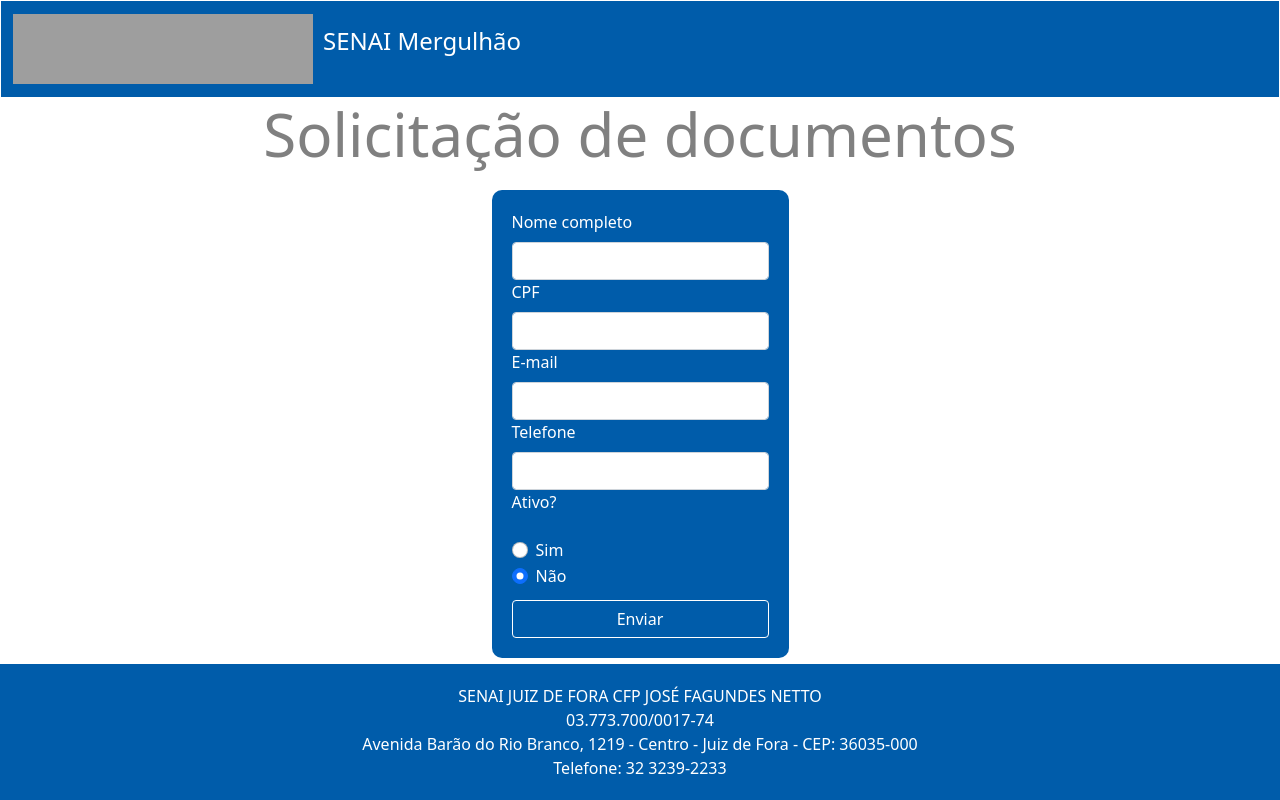
After one commit to RukaRey/senai-projetos, a PHP site: page /i.php in a window 1280 px wide. The commit adds this page. Run offline with PHP 8.4, Linux system fonts and the light colour scheme; grey boxes are pictures that could not be loaded.

Commit message:
Add files via upload

```diff
--- /dev/null
+++ b/secretaria/i.php
@@ -0,0 +1,161 @@
+<!doctype html>
+<html lang="en">
+<head>
+  <meta charset="utf-8">
+  <meta name="viewport" content="width=device-width, initial-scale=1">
+  <link href="https://cdn.jsdelivr.net/npm/bootstrap@5.0.2/dist/css/bootstrap.min.css" rel="stylesheet" integrity="sha384-EVSTQN3/azprG1Anm3QDgpJLIm9Nao0Yz1ztcQTwFspd3yD65VohhpuuCOmLASjC" crossorigin="anonymous">
+  <title>Senai</title>
+  <style>
+    body, html {
+      height: 100%;
+      margin: 0; /* Remover margens padrão */
+      padding: 0; /* Remover preenchimento padrão */
+    }
+
+    .container {
+      display: flex;
+      flex-direction: column;
+      justify-content: center;
+      align-items: center;
+      height: 100%;
+    }
+
+    .container2 {
+      display: flex;
+      flex-direction: column;
+      justify-content: center;
+      align-items: center;
+      margin-top: 20px; /* Adicionado um pequeno espaço */
+      margin-bottom: 10px; /* Espaço entre o formulário e o rodapé */
+    }
+
+    .azul {
+      background-color: #005caa !important;
+      color: white;
+      border: 1px solid ;
+      width: 100%;
+    }
+
+    .navbar-brand {
+      display: flex;
+      align-items: center;
+    }
+
+    .navbar-brand img {
+      margin-right: 10px;
+    }
+
+    footer {
+      background-color: #005caa ;
+      color: white;
+      padding: 20px;
+      text-align: center;
+      width: 100%;
+      position: fixed; /* Manteve o rodapé fixo */
+      bottom: 0;
+    }
+
+    .p1 {
+        color: white;
+        font-size: 24px;
+    }
+
+    .p2 {
+      font-size: 20px;
+      margin-top: 0;
+      margin-bottom: -5px;
+    }
+
+
+    .h1 {
+        color: gray;
+        font-size: 60px;
+        margin-top: 0;
+    }
+
+    h1, p {
+      text-align: center;
+    }
+
+    .custom-form {
+      background-color:  #005caa; /* Cor de fundo do formulário */
+      padding: 20px;
+      border-radius: 10px;
+      color: white; /* Cor do texto dentro do formulário */
+    }
+
+    .custom-form input[type="email"] {
+      color: white; /* Cor do texto dentro dos campos de entrada */
+    }
+
+    .custom-form label {
+      color: white; /* Cor do texto dos rótulos */
+    }
+
+    .custom-form button[type="submit"] {
+      margin-top: 10px; /* Adicionado espaço acima do botão */
+      background-color: #005caa; /* Cor de fundo do botão */
+      border-color: white; /* Cor da borda do botão */
+    }
+
+    input {
+        border: 1px solid white; /* Define a borda com cor branca */
+        padding: 5px; /* Apenas para dar um espaçamento interno ao input */
+    }
+  </style>
+</head>
+<body>
+  <nav class="navbar navbar-light bg-light azul">
+    <div class="container-fluid">
+      <a class="navbar-brand" href="#">
+        <img src="https://logodownload.org/wp-content/uploads/2019/08/senai-logo-7.png" alt="" width="300" height="70" class="d-inline-block align-text-top">
+        <p class="p1">SENAI Mergulhão</p>
+      </a>
+    </div>
+  </nav>
+  <h1 class="h1">Solicitação de documentos</h1>
+  <!-- noooooossa -->
+    <div class="container2">
+      <form action="php/form_emissao.php" method='post' class="custom-form"> <!-- Adicionei a classe custom-form aqui -->
+          <label for="exampleInputEmail1" class="form-label">Nome completo</label>
+          <input type="email" class="form-control" id="exampleInputEmail1" aria-describedby="emailHelp">
+
+          <label for="exampleInputEmail1" class="form-label">CPF</label>
+          <input type="email" class="form-control" id="exampleInputEmail1" aria-describedby="emailHelp">
+
+
+          <label for="exampleInputEmail1" class="form-label">E-mail</label>
+          <input type="email" class="form-control" id="exampleInputEmail1" aria-describedby="emailHelp">
+
+
+          <label for="exampleInputEmail1" class="form-label">Telefone</label>
+          <input type="email" class="form-control" id="exampleInputEmail1" aria-describedby="emailHelp">
+
+          <label for="">Ativo?</label><br><br>
+
+          <div class="form-check">
+          <input class="form-check-input" type="radio" name="flexRadioDefault" id="flexRadioDefault1">
+          <label class="form-check-label" for="flexRadioDefault1">
+            Sim
+          </label>
+        </div>
+        <div class="form-check">
+          <input class="form-check-input" type="radio" name="flexRadioDefault" id="flexRadioDefault2" checked>
+          <label class="form-check-label" for="flexRadioDefault2">
+            Não
+          </label>
+          </div>
+
+          <button type="submit" class="btn btn-primary azul">Enviar</button>
+      </div>
+    </form>
+  </div>
+  </div>
+  <footer>
+    SENAI JUIZ DE FORA CFP JOSÉ FAGUNDES NETTO<br>
+    03.773.700/0017-74<br>
+    Avenida Barão do Rio Branco, 1219 - Centro - Juiz de Fora - CEP: 36035-000<br>
+    Telefone: 32 3239-2233
+  </footer>
+</body>
+</html>
```
Also changed, not shown: db_secretaria (1).sql (added, +131 -0 lines), secretaria/index.php (+40 -4 lines), secretaria/php/form_emissao.php (+18 -13 lines).
